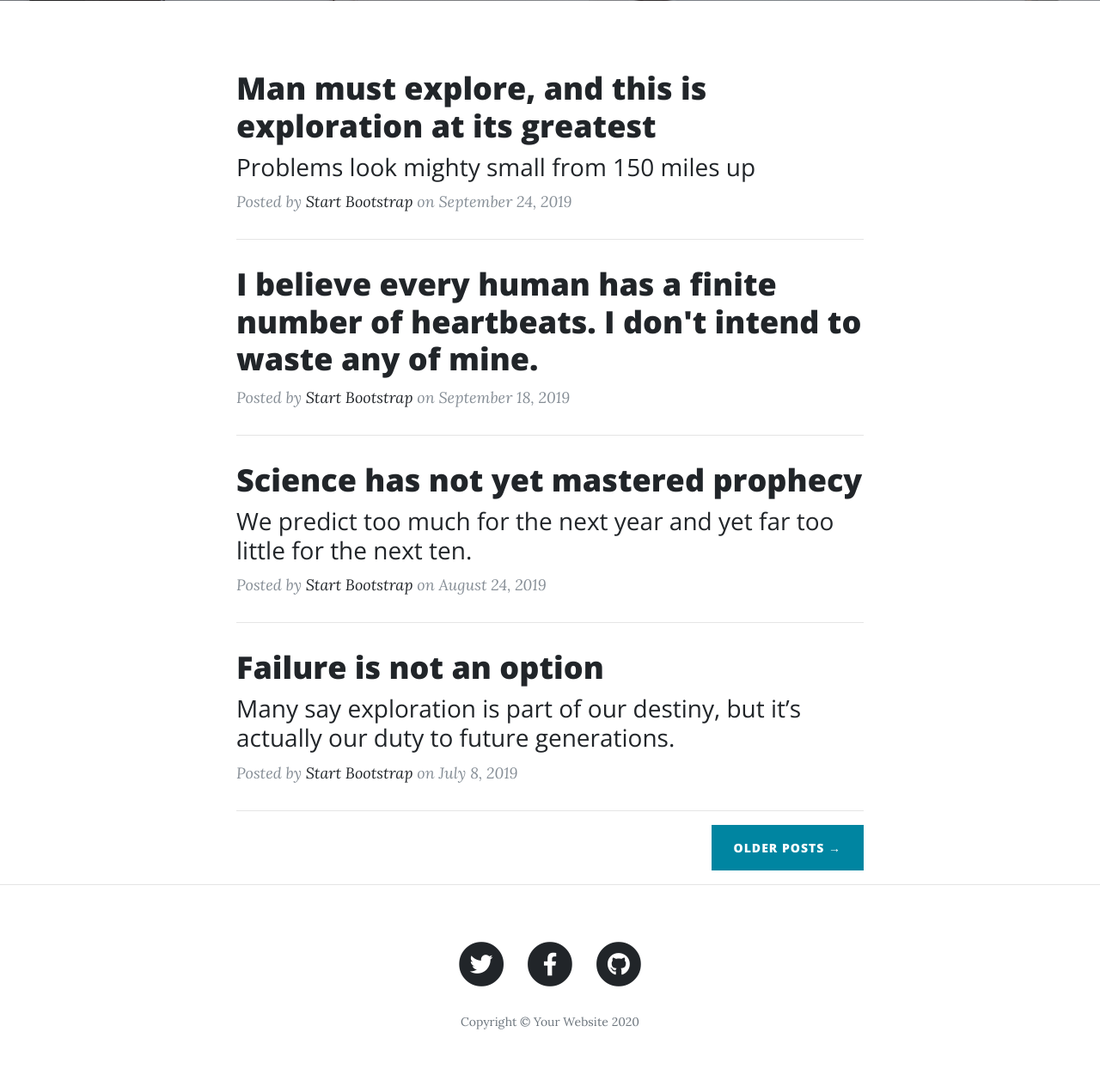
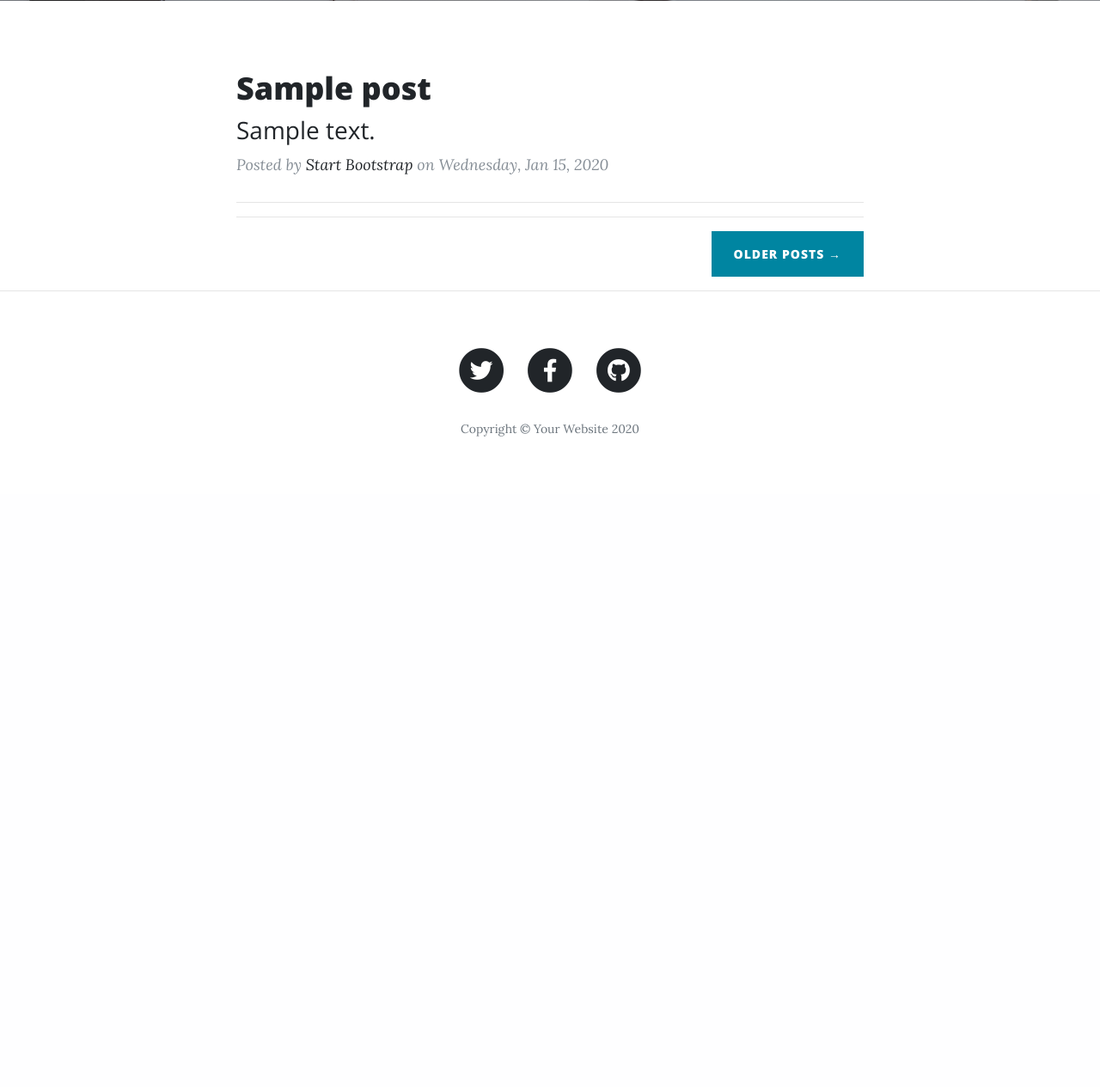
Before and after one commit to ozgekrby/CleanBlog, a Node server app: page / in a window 1280 px wide. Shown: the part 531-1796 px from the top of the page at 86% size. After the commit the page ends 1039 px from the top, so only its background shows below. Run offline with Node 20, Linux system fonts and the light colour scheme; tables that the repository leaves empty hold one stand-in row (values such as "Sample post"); some libraries are stand-ins or nearby versions.

Commit message:
section-3 done

```diff
--- a/app.js
+++ b/app.js
@@ -1,11 +1,19 @@
 const express=require("express");
+const mongoose=require("mongoose");
 const path=require("path")
 const ejs=require("ejs");
 const app=express();
+mongoose.connect('mongodb://localhost/cleanblog-test-db');
+const Post = require('./models/Post');
 app.use(express.static("public"));
 app.set("view engine","ejs")
-app.get("/",(req,res)=>{
-    res.render("index");
+app.use(express.json());
+app.use(express.urlencoded({ extended: true }));
+app.get("/",async (req,res)=>{
+    const posts= await Post.find({});
+    res.render("index",{
+        posts
+      });
 })
 app.get("/about",(req,res)=>{
     res.render("about");
@@ -16,6 +24,11 @@ app.get("/add_post",(req,res)=>{
 app.get("/post",(req,res)=>{
     res.render("post");
 })
+app.post("/newpost",async (req,res)=>{
+    console.log(req.body);
+   await Post.create(req.body);
+    res.redirect("/");
+})
 const port=3000;
 
 app.listen(port,()=>{
--- a/package.json
+++ b/package.json
@@ -25,6 +25,7 @@
   "homepage": "https://github.com/ozgekrby/CleanBlog#readme",
   "dependencies": {
     "ejs": "^3.1.10",
-    "express": "^4.21.1"
+    "express": "^4.21.1",
+    "mongoose": "^8.8.3"
   }
 }
--- a/views/add_post.ejs
+++ b/views/add_post.ejs
@@ -25,18 +25,18 @@
   <div class="container">
     <div class="row">
       <div class="col-lg-8 col-md-10 mx-auto">
-        <form novalidate>
+        <form novalidate method="POST" action="/newpost">
           <div class="control-group">
             <div class="form-group floating-label-form-group controls">
               <label>Post Title</label>
-              <input type="text" class="form-control" placeholder="Name" id="name" required data-validation-required-message="Please enter your name.">
+              <input type="text" class="form-control" name="title" placeholder="title" id="name" required data-validation-required-message="Please enter your name.">
               <p class="help-block text-danger"></p>
             </div>
           </div>
           <div class="control-group">
             <div class="form-group floating-label-form-group controls">
               <label>Post Detail</label>
-              <textarea rows="5" class="form-control" placeholder="Message" id="message" required data-validation-required-message="Please enter a message."></textarea>
+              <textarea rows="5" class="form-control" name="detail" placeholder="detail" id="message" required data-validation-required-message="Please enter a message."></textarea>
               <p class="help-block text-danger"></p>
             </div>
           </div>
--- a/views/index.ejs
+++ b/views/index.ejs
@@ -23,58 +23,29 @@
   <div class="container">
     <div class="row">
       <div class="col-lg-8 col-md-10 mx-auto">
+        <% for (let i =0; i < posts.length; i++) { %>
+
         <div class="post-preview">
           <a href="post.html">
             <h2 class="post-title">
-              Man must explore, and this is exploration at its greatest
+              <%= posts[i].title %>
             </h2>
             <h3 class="post-subtitle">
-              Problems look mighty small from 150 miles up
+              <%= posts[i].detail %>
             </h3>
           </a>
           <p class="post-meta">Posted by
             <a href="#">Start Bootstrap</a>
-            on September 24, 2019</p>
+            on <%= new Intl.DateTimeFormat("en-US", {
+              weekday: "long",
+              year: "numeric",
+              month: "short",
+              day: "numeric"
+          }).format(new Date(posts[i].dateCreated)) %></p>
         </div>
+
+        <% } %>
         <hr>
-        <div class="post-preview">
-          <a href="post.html">
-            <h2 class="post-title">
-              I believe every human has a finite number of heartbeats. I don't intend to waste any of mine.
-            </h2>
-          </a>
-          <p class="post-meta">Posted by
-            <a href="#">Start Bootstrap</a>
-            on September 18, 2019</p>
-        </div>
-        <hr>
-        <div class="post-preview">
-          <a href="post.html">
-            <h2 class="post-title">
-              Science has not yet mastered prophecy
-            </h2>
-            <h3 class="post-subtitle">
-              We predict too much for the next year and yet far too little for the next ten.
-            </h3>
-          </a>
-          <p class="post-meta">Posted by
-            <a href="#">Start Bootstrap</a>
-            on August 24, 2019</p>
-        </div>
-        <hr>
-        <div class="post-preview">
-          <a href="post.html">
-            <h2 class="post-title">
-              Failure is not an option
-            </h2>
-            <h3 class="post-subtitle">
-              Many say exploration is part of our destiny, but it’s actually our duty to future generations.
-            </h3>
-          </a>
-          <p class="post-meta">Posted by
-            <a href="#">Start Bootstrap</a>
-            on July 8, 2019</p>
-        </div>
         <hr>
         <!-- Pager -->
         <div class="clearfix">
```
Also changed, not shown: models/Post.js (added, +13 -0 lines), 1 other file.
